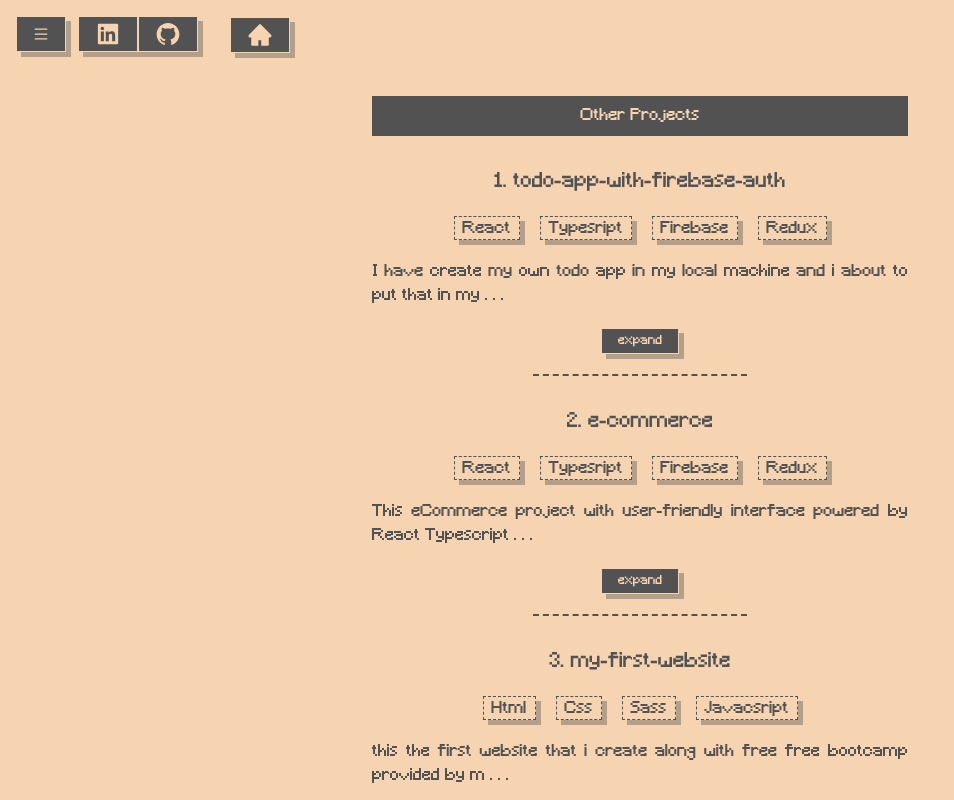
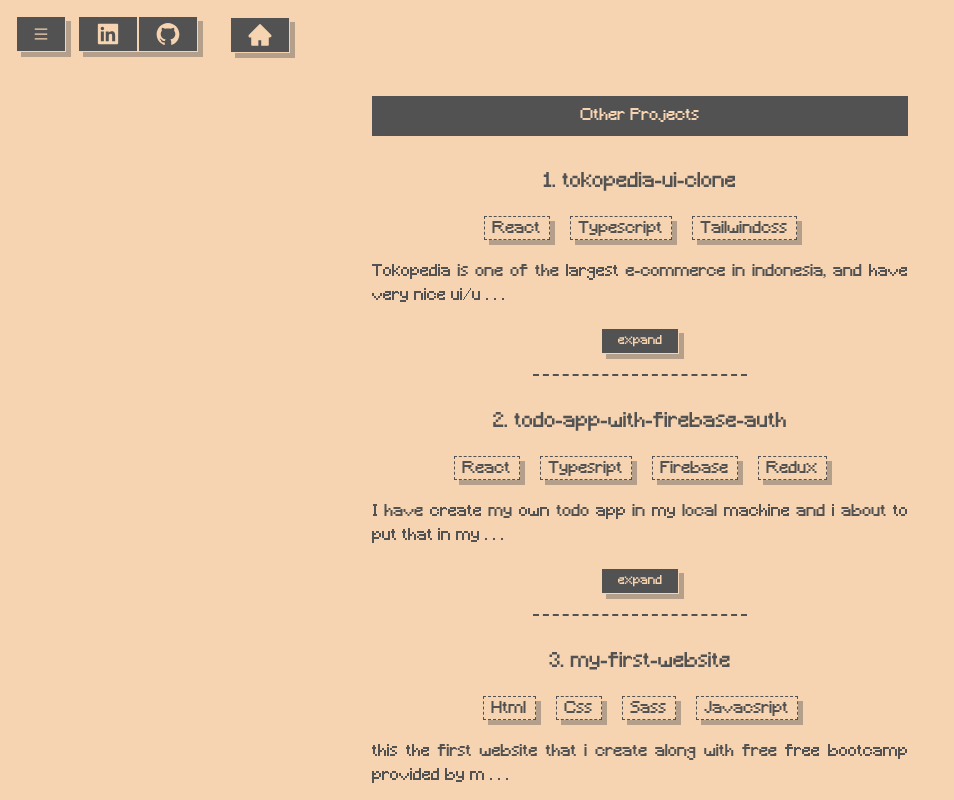
Before and after one commit to atib-gmc/new-portfolio-, a React (Vite) app: page /projects in a window 1280 px wide. Shown: the top 800 px of the page, without its empty margins (0-954 px from the left). Built offline with nearby package versions, Linux system fonts and the light colour scheme.

Commit message:
penambahan skills session

```diff
--- /dev/null
+++ b/src/components/collapse/index.tsx
@@ -0,0 +1,53 @@
+
+import { AnimatePresence, motion } from 'framer-motion'
+import { useState } from 'react';
+import { BiRightArrow } from 'react-icons/bi';
+import StaticBtn from '../Buttons/staticBtn';
+type props = {
+  skills: string[];
+  title: string
+}
+export default function Collapse(props: props) {
+  const [show, setshow] = useState(false)
+  const variants = {
+    initial: {
+      y: 20,
+      opacity: 0
+    },
+    animate: (i: number) => ({
+      y: 0,
+      opacity: 1,
+      transition: {
+        delay: i * 0.05
+      }
+    }),
+    exit: (i: number) => ({
+      y: 50,
+      opacity: 0,
+      transition: {
+        delay: i * 0.02
+      }
+    })
+
+  }
+  return (
+    <motion.div className='py-2 overflow-hidden'>
+      <motion.button className='mb-2 flex items-center gap-[4px]' onClick={() => setshow(pre => !pre)}>
+        {/* @ts-ignore */}
+        <BiRightArrow className={`${show ? "rotate-[90deg]" : "rotate-[0deg]"} -mt-[4px]  duration-300 transition-all`} />
+        <span className="text-xl block font-thin ">{props.title}</span>
+      </motion.button>
+      <motion.ul transition={{ duration: .3 }} className='flex gap-3 flex-wrap duration-300 transition-all'>
+        <AnimatePresence mode='sync'>
+          {show && props.skills.map((skill, i) => (
+            <motion.li variants={variants} initial="initial" animate="animate" exit="exit" custom={i} key={i}>
+              <StaticBtn>
+                {skill}
+              </StaticBtn>
+            </motion.li>
+          ))}
+        </AnimatePresence>
+      </motion.ul>
+    </motion.div>
+  )
+}
--- a/src/components/pages/mainPage/Projects.tsx
+++ b/src/components/pages/mainPage/Projects.tsx
@@ -52,7 +52,8 @@ const Projects = () => {
     <>
       <hr className="divider my-8 border-t-2 border-dashed mx-auto  border-main-dark" />
       <section id="projects">
-        <Header className="text-xl pt-[4px]">Projects</Header>
+        <Header className="text-xl pt-[4px] block py-2">Projects</Header>
+
       </section>
       {projects.map((project, i) => (
         <ProjectCard key={i} project={project} id={i} />
--- a/src/components/pages/mainPage/index.tsx
+++ b/src/components/pages/mainPage/index.tsx
@@ -3,6 +3,7 @@ import CustomButton from "../../Buttons/customBtnMain";
 // import StaticBtn from "../../Buttons/staticBtn";
 import Header from "../../typoghrapy/Header";
 import Projects from "./Projects";
+import Collapse from "../../collapse";
 
 const Main = () => {
   const [showMore, setShowMore] = useState(false);
@@ -10,12 +11,12 @@ const Main = () => {
 
   return (
     <div className=" mx-auto   border-t-2 border-main-dark pt-8 border-dashed  w-full space-y-5">
-      <Header className="text-xl pt-[4px] block py-2">Greetings</Header>
+      <Header id="about" className="text-xl pt-[4px] block py-2">Greetings</Header>
 
-      <section id="about" className="skills text-justify justify-center  flex flex-wrap gap-4">
+      <section className="skills text-justify justify-center  flex flex-wrap gap-4">
         <p className="   ">
           My name is Atib i'am self taught web developer from Lebak Banten,
-          welcome to my portfolio.
+          welcome to my portfolio
         </p>
         {showMore && (
           <p>
@@ -30,6 +31,12 @@ const Main = () => {
           )}
         </CustomButton>
       </section>
+      <hr className="divider my-8 border-t-2 border-dashed mx-auto  border-main-dark" />
+      <section className="skills">
+        <Header id="skills" className="text-xl pt-[4px] block py-2">My Skills</Header>
+        <Collapse title="frontend" skills={["Html", "Css", "Javascript", "Sass", "Typescript", "React", "Tailwindcss", "NextJs"]} />
+        <Collapse title="Backend" skills={["Html", "Css", "Javascript", "Sass", "Typescript", "React", "Tailwindcss", "NextJs"]} />
+      </section>
       {/* projects */}
       <Projects />
     </div>
--- a/src/components/pages/otherProjects/index.tsx
+++ b/src/components/pages/otherProjects/index.tsx
@@ -7,6 +7,20 @@ import { motion, AnimatePresence } from "framer-motion";
 import { useNavigate } from "react-router-dom";
 
 const projects: Project[] = [
+  {
+    name: "tokopedia-ui-clone",
+    stacks: ["React","Typescript", "Tailwindcss"],
+    description:
+          "Tokopedia is one of the largest e-commerce in indonesia, and have very nice ui/ux so i try to copy their ui and try to challange my slicing skill",
+    gitHub: "",
+    url: "https://todofirebase-app.netlify.app/",
+    imgs: [
+      "https://res.cloudinary.com/dhvra0tqf/image/upload/v1705376840/porto/ugtrlowdh5aeobncnsg3.png",
+      "https://res.cloudinary.com/dhvra0tqf/image/upload/v1705376839/porto/srgxplkbiyh7bxbxxea6.png",
+      "https://res.cloudinary.com/dhvra0tqf/image/upload/v1705376839/porto/a5a7ifhjlmqyhjavxosy.png",
+      "https://res.cloudinary.com/dhvra0tqf/image/upload/v1705376838/porto/xasvnfcka30vc9qumk3g.png",
+    ],
+  },
   {
     name: "todo-app-with-firebase-auth",
     stacks: ["React", "Typesript", "Firebase", "Redux"],
@@ -19,20 +33,6 @@ const projects: Project[] = [
       "https://res.cloudinary.com/dhvra0tqf/image/upload/v1705379331/porto/jin13oczljk1kxxagmxy.png",
       "https://res.cloudinary.com/dhvra0tqf/image/upload/v1705379331/porto/ee2aeuz8tzcbpqjw3hkc.png",
       "https://res.cloudinary.com/dhvra0tqf/image/upload/v1705379331/porto/xgkr18zegdz3gbrnxtsi.png",
-    ],
-  },
-  {
-    name: "e-commerce",
-    stacks: ["React", "Typesript", "Firebase", "Redux"],
-    description:
-      "This eCommerce project with user-friendly interface powered by React Typescript and Firebase. It encompasses essential functionalities like cart management, user registration, and login features. With real-time updates from Firebase, this platform ensures interactive UI, providing a seamless shopping experience for all users.",
-    url: "https://e-commerce-firebase.netlify.app/",
-    gitHub: "",
-    imgs: [
-      "https://res.cloudinary.com/dhvra0tqf/image/upload/v1700838692/ltp0sydo6k93orbinr6y.png",
-      "https://res.cloudinary.com/dhvra0tqf/image/upload/v1700838692/ltp0sydo6k93orbinr6y.png",
-      "https://res.cloudinary.com/dhvra0tqf/image/upload/v1700838691/artgpr5jraqsxhimb6zr.png",
-      "https://res.cloudinary.com/dhvra0tqf/image/upload/v1700838591/oj6pq48ahxg8t2kokqom.png",
     ],
   },
   {
```
